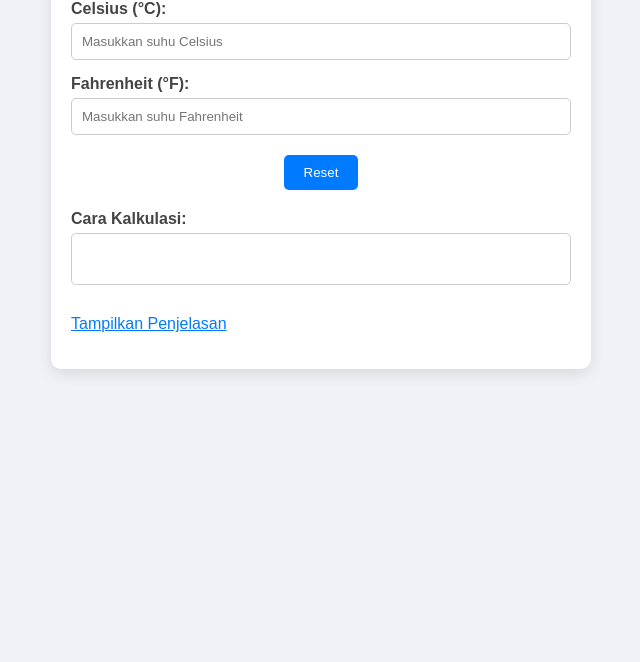
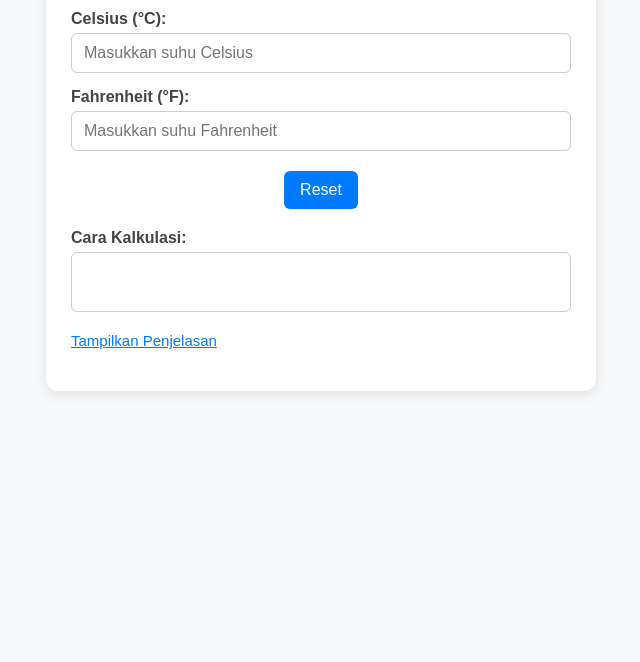
Before and after one commit to revou-fundamental-course/19-may-25-Paizkasep, a plain HTML site: page index.html in a window 1280 px wide. Shown: the part 138-800 px from the top of the page, without its empty margins (319-959 px from the left). Drawn offline with Linux system fonts and the light colour scheme.

Commit message:
create index

```diff
--- a/CSS/style.css
+++ b/CSS/style.css
@@ -1,7 +1,8 @@
 /* css/style.css */
+
 body {
   font-family: Arial, sans-serif;
-    background-color: #f0f2f5;
+  background-color: #f8f9fa;
   margin: 0;
   padding: 0;
 }
@@ -9,52 +10,59 @@ body {
 .container {
   max-width: 500px;
   margin: 40px auto;
-    padding: 20px;
-    background-color: #fff;
-    border-radius: 10px;
-    box-shadow: 0 5px 15px rgba(0,0,0,0.1);
+  padding: 25px;
+  background-color: #ffffff;
+  border-radius: 12px;
+  box-shadow: 0 4px 12px rgba(0, 0, 0, 0.1);
 }
 
 h1 {
   text-align: center;
   color: #333;
-    margin-bottom: 20px;
+  margin-bottom: 25px;
+}
+
+.input-group {
+  margin-bottom: 15px;
 }
 
 label {
-    font-weight: bold;
+  font-weight: 600;
   display: block;
-    margin-top: 15px;
+  margin-bottom: 5px;
   color: #444;
 }
 
 input, textarea {
   width: 100%;
-    padding: 10px;
-    margin-top: 5px;
+  padding: 10px 12px;
+  border: 1px solid #ccc;
+  border-radius: 6px;
+  font-size: 16px;
   box-sizing: border-box;
-    border-radius: 5px;
-    border: 1px solid #ccc;
 }
 
 textarea {
   resize: none;
+  height: 60px;
 }
 
 .buttons {
-    margin: 20px 0;
   display: flex;
   justify-content: center;
   gap: 10px;
+  margin: 20px 0;
 }
 
 button {
-    padding: 10px 20px;
   background-color: #007BFF;
   color: white;
   border: none;
-    border-radius: 5px;
+  padding: 10px 16px;
+  border-radius: 6px;
+  font-size: 16px;
   cursor: pointer;
+  transition: background-color 0.3s ease;
 }
 
 button:hover {
@@ -62,11 +70,10 @@ button:hover {
 }
 
 p a {
-    display: inline-block;
-    margin-top: 10px;
   color: #007BFF;
   cursor: pointer;
   text-decoration: underline;
+  font-size: 15px;
 }
 
 p a:hover {
@@ -80,6 +87,10 @@ p a:hover {
 @media (max-width: 600px) {
   .container {
     margin: 20px;
-        padding: 15px;
+    padding: 20px;
+  }
+
+  button {
+    width: 100%;
   }
 }
--- a/index.html
+++ b/index.html
@@ -10,27 +10,31 @@
   <div class="container">
     <h1>Kalkulator Suhu</h1>
 
-        <!-- Input Celsius -->
+    <!-- Grup input suhu -->
+    <div class="input-group">
       <label for="celsius">Celsius (°C):</label>
       <input type="number" id="celsius" placeholder="Masukkan suhu Celsius" oninput="handleCelsiusInput()">
+    </div>
 
-        <!-- Input Fahrenheit -->
+    <div class="input-group">
       <label for="fahrenheit">Fahrenheit (°F):</label>
       <input type="number" id="fahrenheit" placeholder="Masukkan suhu Fahrenheit" oninput="handleFahrenheitInput()">
+    </div>
 
-        <!-- Tombol Aksi -->
+    <!-- Tombol -->
     <div class="buttons">
       <button onclick="resetFields()">Reset</button>
     </div>
 
-        <!-- Hasil Perhitungan -->
+    <!-- Hasil -->
+    <div class="input-group">
       <label for="result">Cara Kalkulasi:</label>
       <textarea id="result" rows="2" readonly></textarea>
+    </div>
 
-        <!-- Tautan Penjelasan -->
+    <!-- Penjelasan -->
     <p><a onclick="toggleExplanation()">Tampilkan Penjelasan</a></p>
 
-        <!-- Penjelasan Rumus -->
     <div id="explanation" class="hidden">
       <h2>Rumus Konversi</h2>
       <p><strong>Fahrenheit = (Celsius × 9/5) + 32</strong></p>
```
Lines whose indentation alone changed are shown as unchanged.
